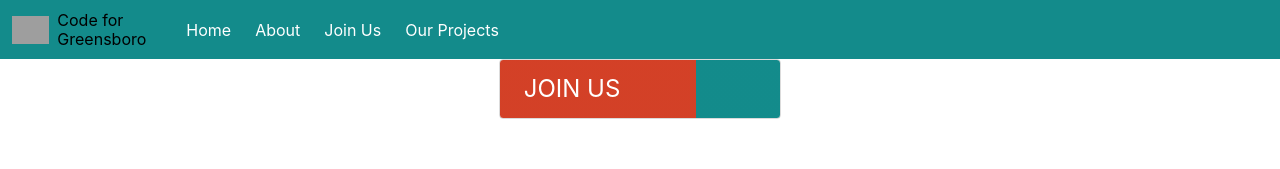
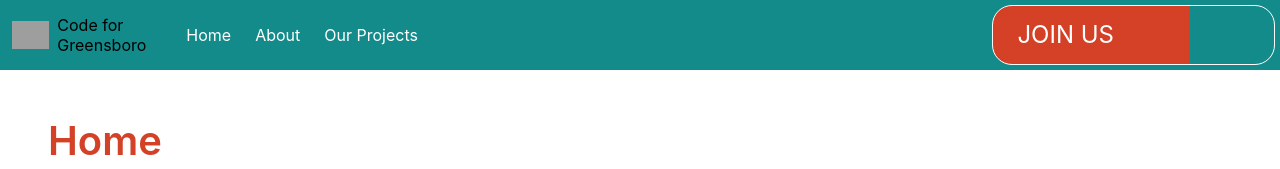
Before and after one commit to codeforgso/codeforgso.github.io, a Next.js app: page / in a window 1280 px wide. Shown: the top 169 px of the page. Built offline with nearby package versions, Linux system fonts and the light colour scheme; grey boxes are pictures that could not be loaded.

Commit message:
#21 Moved join button to header (#43)
* git add

* git add

* Moved join button to header

* resolve merge conflicts

* resolve merge conflicts

* deleted resources.js

```diff
--- a/components/nav.js
+++ b/components/nav.js
@@ -1,11 +1,12 @@
 import React, { useState } from 'react'
 import Link from 'next/link'
 import Logo from './logo'
+import JoinButton from './join-button'
 
 const links = [
     { href: '/index', label: 'Home' },
     { href: '/about', label: 'About' },
-    { href: '/join', label: 'Join Us' },
+    // { href: '/join', label: 'Join Us' },
     { href: '/projects', label: 'Our Projects' },
 ].map(link => {
     link.key = `nav-link-${link.href}-${link.label}`
@@ -43,6 +44,7 @@ function Nav() {
                         </Link>
                     ))}
                 </div>
+                <JoinButton></JoinButton>
             </div>
         </nav>
     )
--- a/components/page.js
+++ b/components/page.js
@@ -3,19 +3,19 @@ import PropTypes from 'prop-types'
 import Head from '../components/head'
 import Nav from '../components/nav'
 import Footer from '../components/footer'
-import JoinButton from './join-button'
+// import JoinButton from './join-button'
 import '../styles.scss'
 
 const Page = ({ children, title = '' }) => (
     <React.Fragment>
         <Head title={title} />
         <Nav />
-        <JoinButton location="top" />
+        {/* <JoinButton location="top" /> */}
         <div className="section">
             <h1 className="title">{title}</h1>
             <div className="container">{children}</div>
         </div>
-        <JoinButton location="bottom" />
+        {/* <JoinButton location="bottom" /> */}
         <Footer />
     </React.Fragment>
 )
--- a/styles.scss
+++ b/styles.scss
@@ -82,7 +82,10 @@ body {
 .JoinButton .button {
   justify-content: left;
   padding-right: 10rem;
+  border: 1px solid white;
+  border-radius: 20px;
   color: white;
+  margin: 5px 5px 5px 0;
   background: linear-gradient(to right, $red 70%, $green 30%);
 }
 
```
Also changed, not shown: 1 other file (tests, documents, lock files or other folders).
